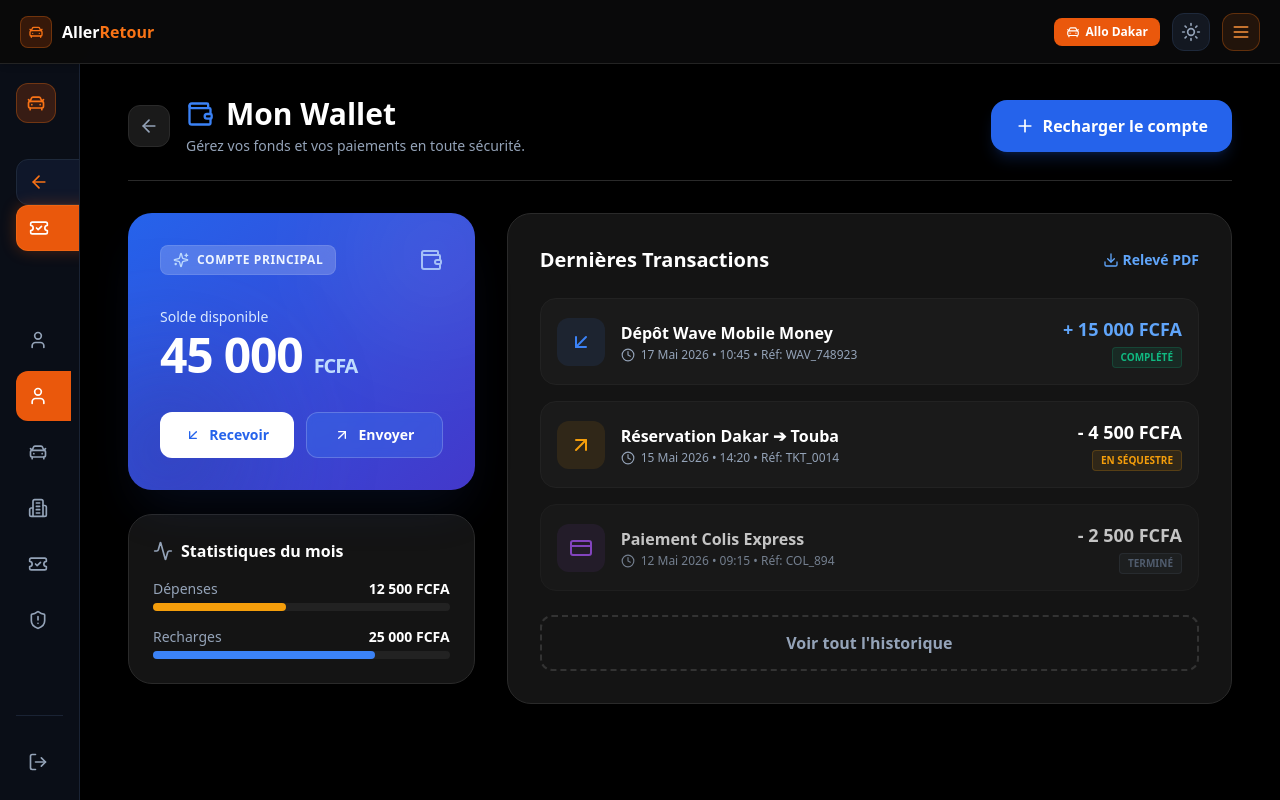
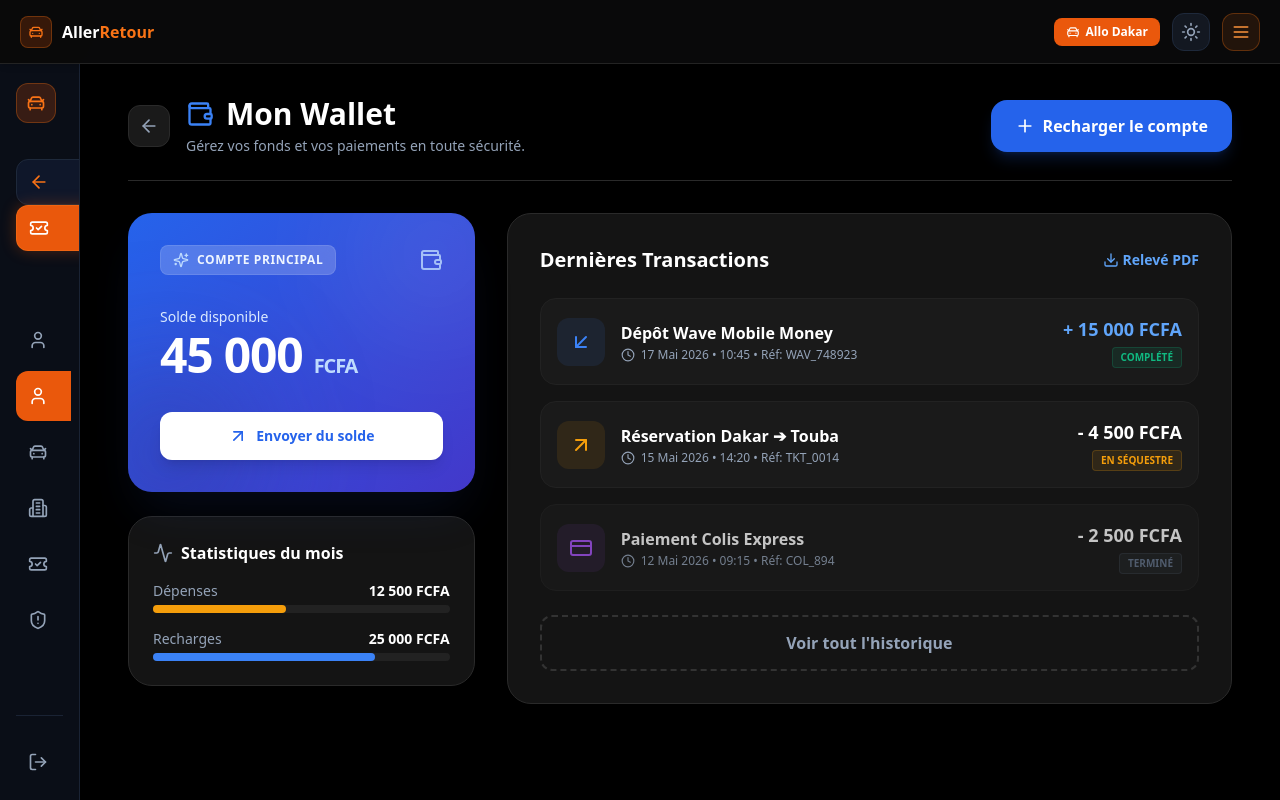
Before and after one commit to migini10/Aller-Retour, a Next.js app in the folder apps/web/: page /dashboard/client/wallet in a window 1280 px wide. Built offline with nearby package versions, Linux system fonts and the light colour scheme; no server answers.

Commit message:
feat(client): remove redundant recevoir button and make envoyer button primary

```diff
--- a/apps/web/src/app/dashboard/client/wallet/page.tsx
+++ b/apps/web/src/app/dashboard/client/wallet/page.tsx
@@ -52,12 +52,9 @@ export default function WalletPage() {
                   <p className="text-4xl sm:text-5xl font-black tracking-tight">45 000 <span className="text-xl font-bold text-blue-200">FCFA</span></p>
                 </div>
 
-                <div className="mt-8 flex gap-3">
-                  <button className="flex-1 bg-white text-blue-600 hover:bg-blue-50 font-bold py-3 rounded-xl text-sm transition-colors flex items-center justify-center gap-2">
-                    <ArrowDownLeft className="w-4 h-4" /> Recevoir
-                  </button>
-                  <button onClick={openTransferWizard} className="flex-1 bg-blue-500/30 hover:bg-blue-500/50 border border-white/20 text-white font-bold py-3 rounded-xl text-sm transition-colors flex items-center justify-center gap-2 backdrop-blur-sm">
-                    <ArrowUpRight className="w-4 h-4" /> Envoyer
+                <div className="mt-8">
+                  <button onClick={openTransferWizard} className="w-full bg-white text-blue-600 hover:bg-blue-50 font-bold py-3.5 rounded-xl text-sm transition-colors flex items-center justify-center gap-2 shadow-lg shadow-black/10">
+                    <ArrowUpRight className="w-5 h-5" /> Envoyer du solde
                   </button>
                 </div>
               </div>
```
